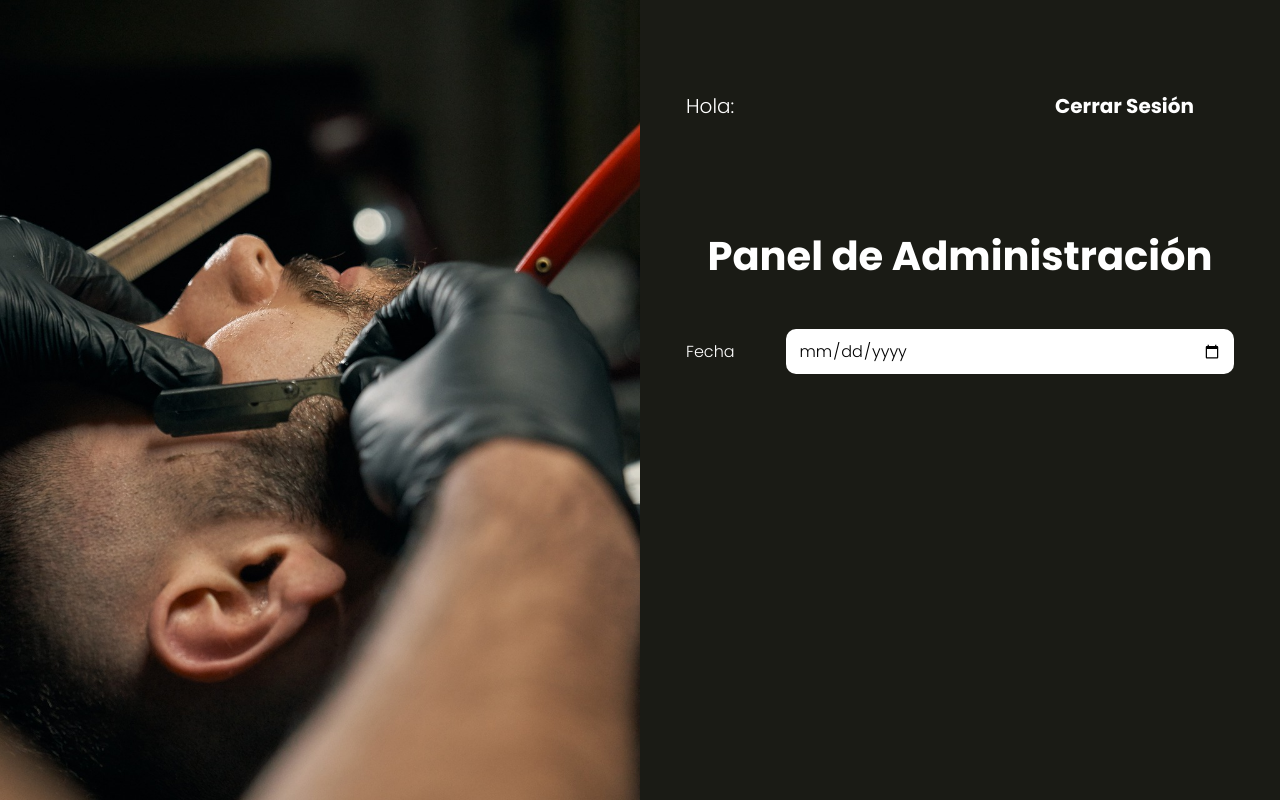
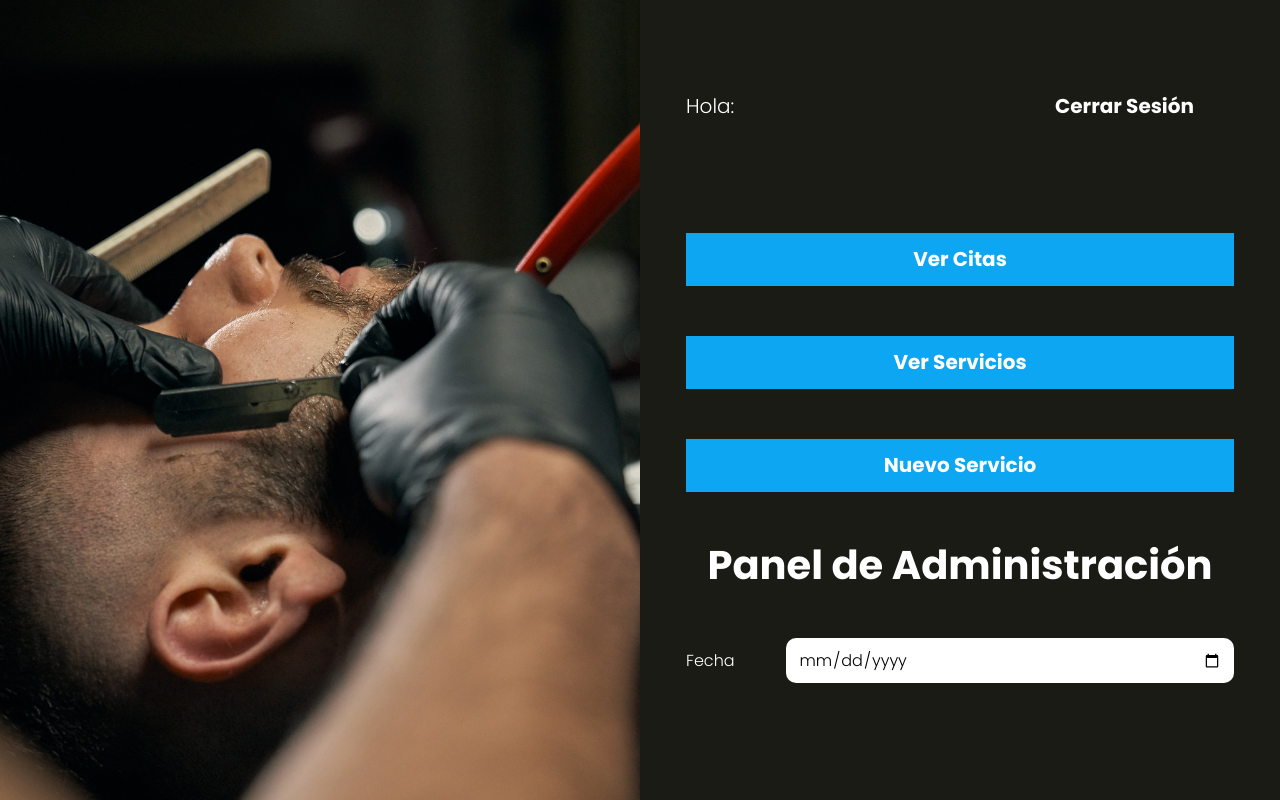
Before and after one commit to Benjamin-Galan/app_salon, a PHP site: the page made by views/admin/index.php in a window 1280 px wide. Run offline with PHP 8.4, Linux system fonts and the light colour scheme; the template is opened without the code that fills it, so the values that code supplies are empty; the visitor is signed in with stand-in values (Sample User, id 1).

Commit message:
Agregando menu admin

```diff
--- a/views/templates/barra.php
+++ b/views/templates/barra.php
@@ -1,4 +1,12 @@
 <div class="barra">
-    <p>Hola: <?php echo $nombre ?? ''?></p>
+    <p>Hola: <?php echo $nombre ?? '' ?></p>
     <a href="/logout" class="boton">Cerrar Sesión</a>
 </div>
+
+<?php if (isset($_SESSION['admin'])) { ?>
+    <div class="barra-servicios">
+        <a class="boton" href="/admin">Ver Citas</a>
+        <a class="boton" href="/servicios">Ver Servicios</a>
+        <a class="boton" href="/servicios/crear">Nuevo Servicio</a>
+    </div>
+<?php } ?>
```
